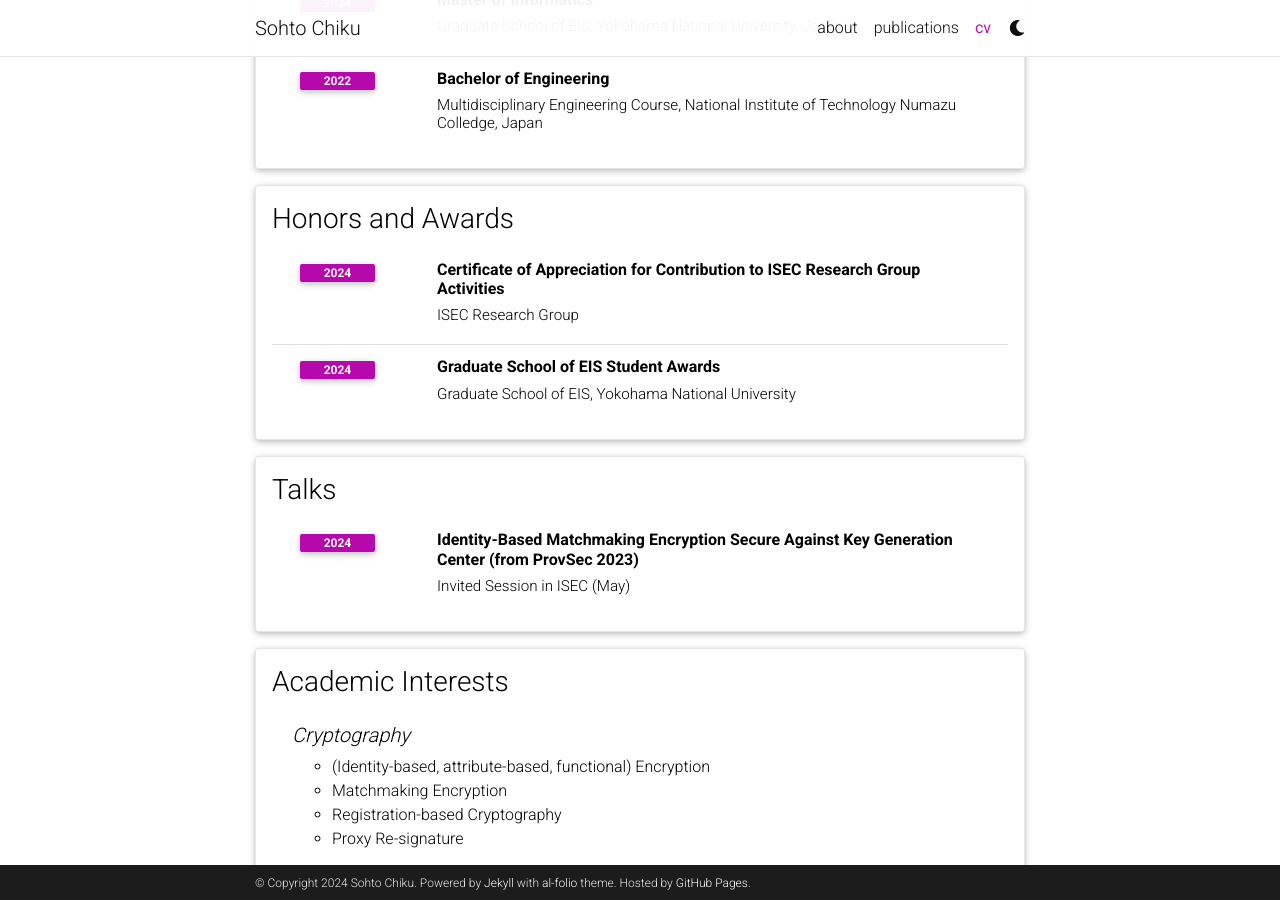
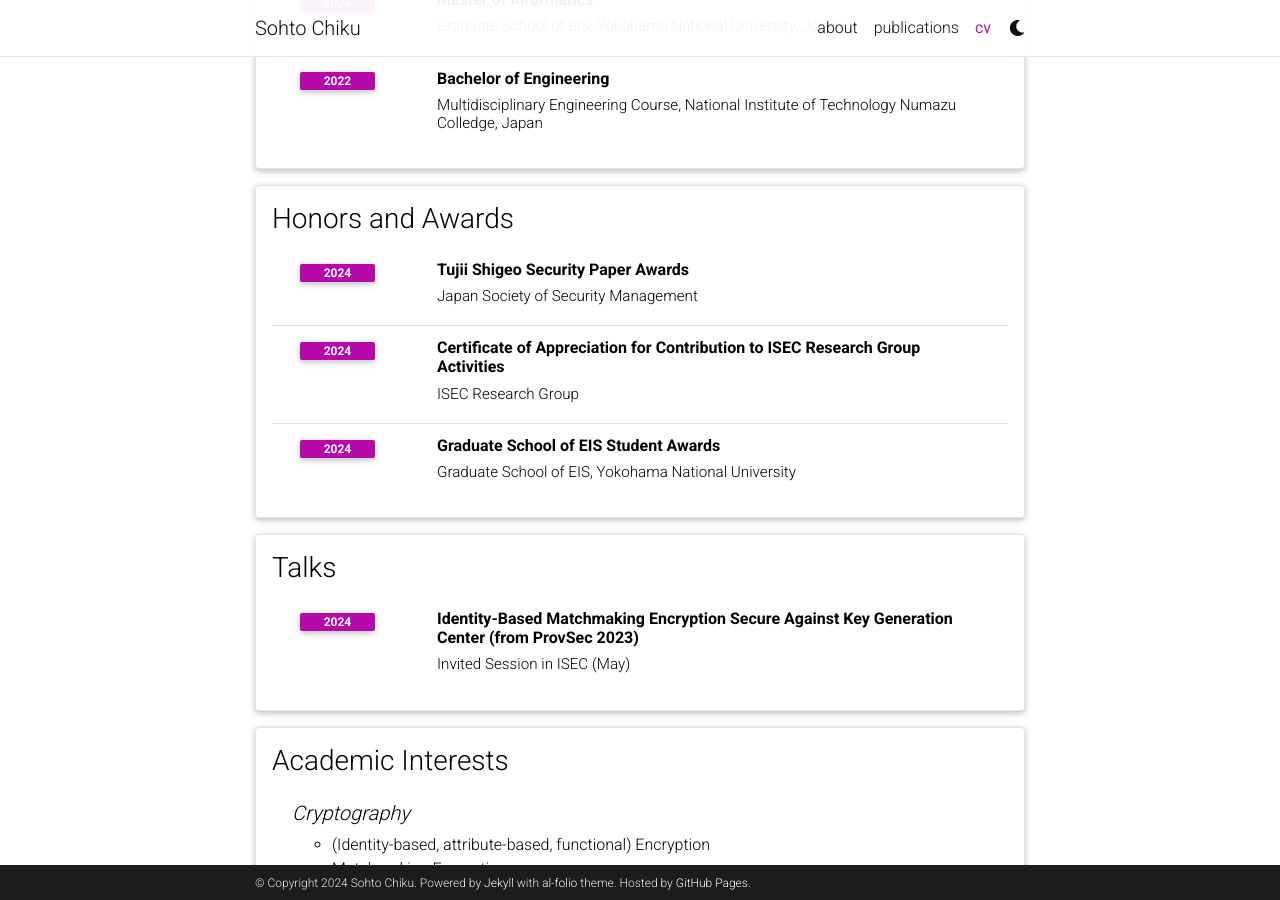
Before and after one commit to csort99/csort99.github.io, a Jekyll site: the page built from _pages/cv.md, in a window 1280 px wide and 900 px high, scrolled down 444 px. Built offline with Jekyll 4.4.1, drawn with Linux system fonts in a browser that asks for light colours; comment, search, counter and statistics services are not loaded; a style sheet for code colours, icons or effects is not loaded.

Commit message:
Update cv.yml

```diff
--- a/_data/cv.yml
+++ b/_data/cv.yml
@@ -23,6 +23,9 @@
 - title: Honors and Awards
   type: time_table
   contents:
+   - title: Tujii Shigeo Security Paper Awards
+     institution: Japan Society of Security Management
+     year: 2024
    - title: Certificate of Appreciation for Contribution to ISEC Research Group Activities
      institution: ISEC Research Group
      year: 2024
```
